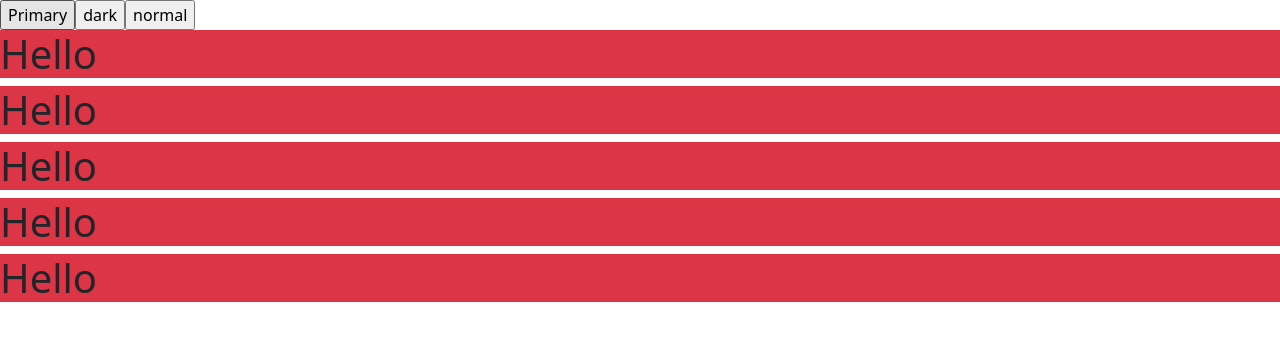
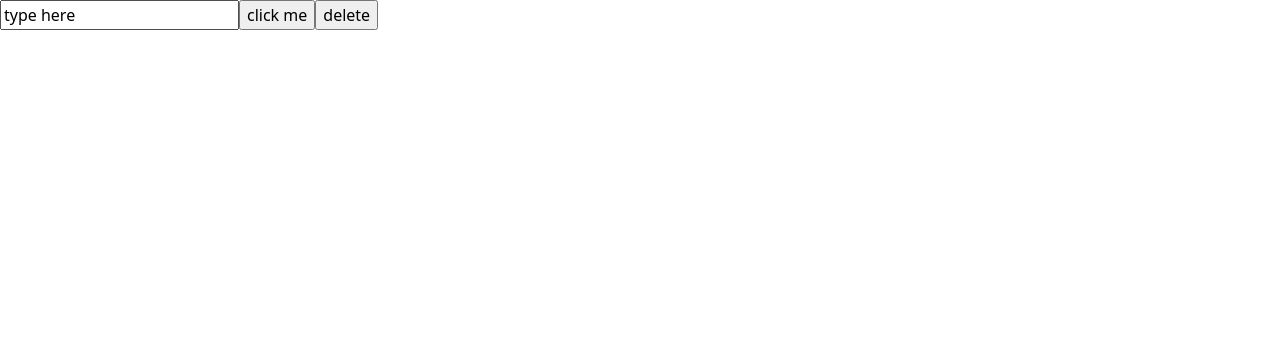
Before and after one commit to Saurabh-0102/React, a React (Create React App) app: page / in a window 1280 px wide. Shown: the top 340 px of the page. Built offline with nearby package versions, Linux system fonts and the light colour scheme.

Commit message:
add and delete a comment

```diff
--- a/src/App.js
+++ b/src/App.js
@@ -9,23 +9,36 @@ export default function App() {
 }
 
 function MyComponent() {
-  const [cardcss, setcss] = useState("bg-danger");
 
-  const primary = () => setcss("bg-primary");
-  const dark = () => setcss("bg-dark text-white");
-  const normal = () => setcss("bg-white");
-  const list = [1, 1, 1, 1, 1, 1, 1];
+  let [mess, setmess] = useState("type here");
+
+  let [list,setlist] = useState([]);
+
+    const tweet =  () => {
+        let newlist= [...list, mess];
+        setlist(newlist);
+        setmess("");
+    }
+
+    const newmess = (e) => {
+        let newval = e.target.value;
+        setmess(newval);
+    }
+
+    const deletetweet = () => {
+        list.splice(0,1);
+        const newlist = [...list]
+        setlist(newlist);
+    }
 
   return (
     <div>
-      <input type="button" value="Primary" onClick={primary} />
-      <input type="button" value="dark" onClick={dark} />
-      <input type="button" value="normal" onClick={normal}/>
-      <h1 className={cardcss}>Hello</h1>
-      <h1 className={cardcss}>Hello</h1>
-      <h1 className={cardcss}>Hello</h1>
-      <h1 className={cardcss}>Hello</h1>
-      <h1 className={cardcss}>Hello</h1>
+      <input type="text" value={mess} onChange={newmess} />
+      <input type="button" value="click me" onClick={tweet} />
+      <input type="button" value="delete" onClick={deletetweet}/>
+      {list.map((item) => (
+        <div>{item}</div>
+      ))}
     </div>
   );
 }
```
